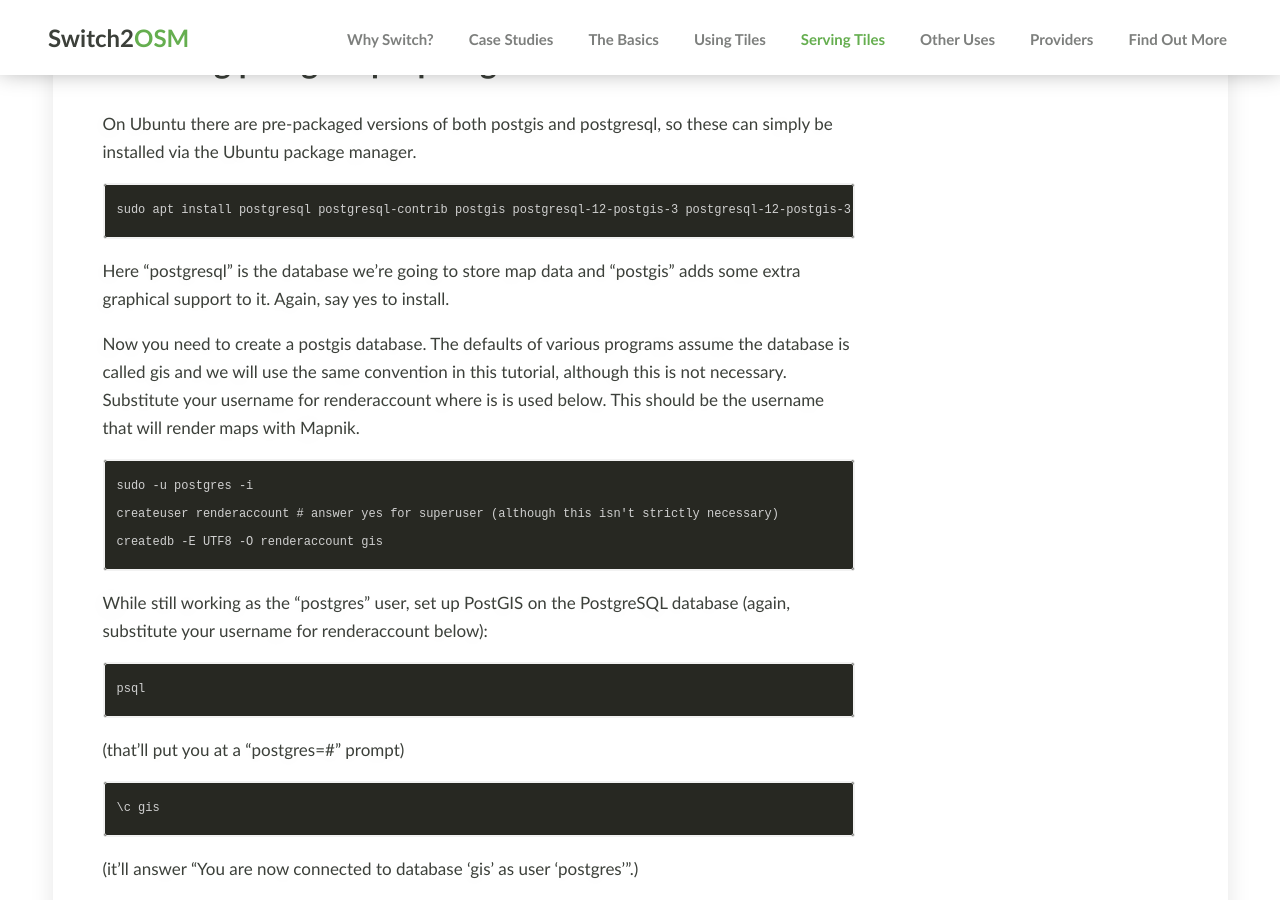
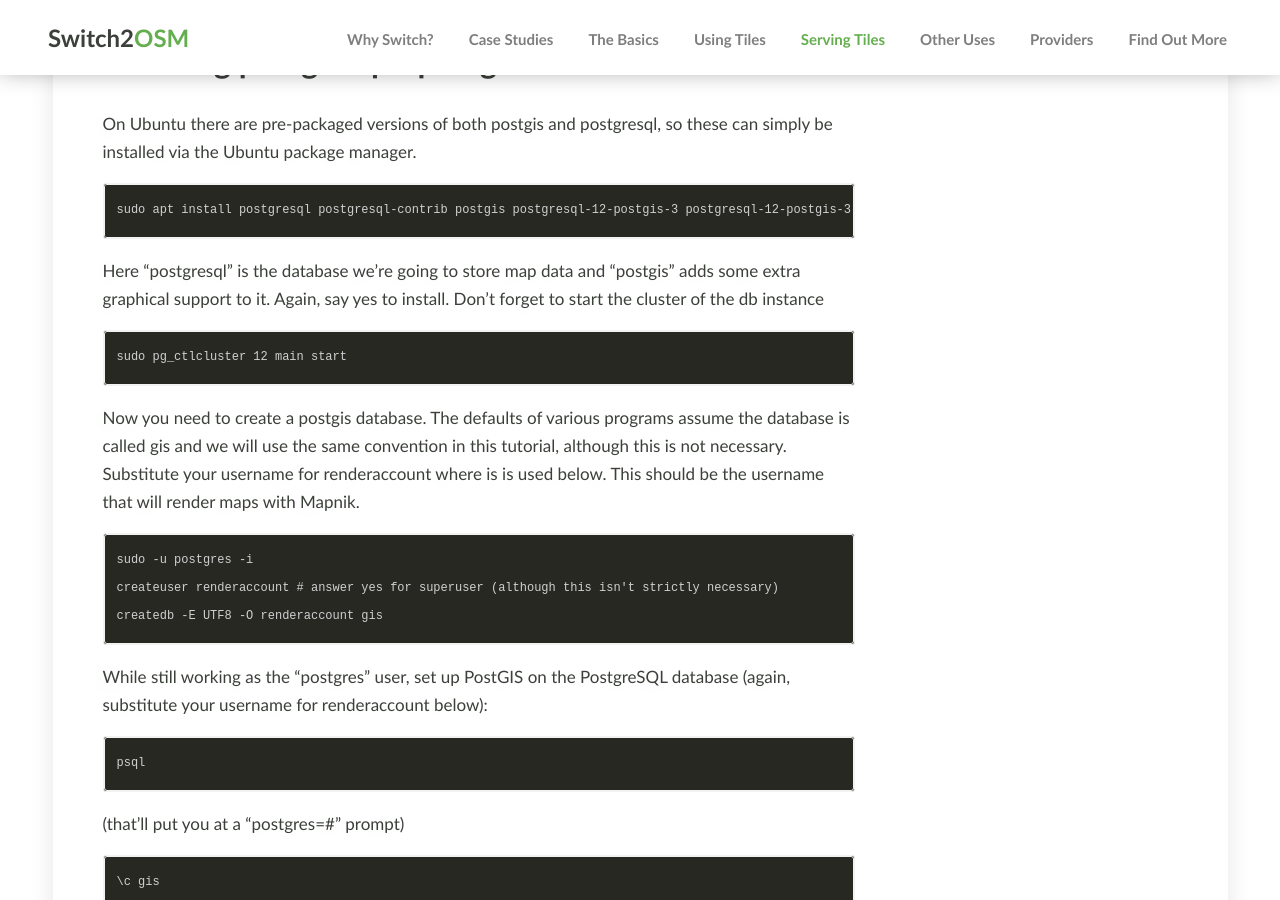
Before and after one commit to switch2osm/switch2osm, a Jekyll site: the page built from serving-tiles/manually-building-a-tile-server-20-04-lts.md, in a window 1280 px wide and 900 px high, scrolled down 1457 px. Built offline with Jekyll 4.4.1, drawn with Linux system fonts in a browser that asks for light colours; comment, search, counter and statistics services are not loaded.

Commit message:
Update manually-building-a-tile-server-20-04-lts.md
About start the cluster

```diff
--- a/serving-tiles/manually-building-a-tile-server-20-04-lts.md
+++ b/serving-tiles/manually-building-a-tile-server-20-04-lts.md
@@ -32,6 +32,9 @@ On Ubuntu there are pre-packaged versions of both postgis and postgresql, so the
     sudo apt install postgresql postgresql-contrib postgis postgresql-12-postgis-3 postgresql-12-postgis-3-scripts
 
 Here "postgresql" is the database we're going to store map data and "postgis" adds some extra graphical support to it. Again, say yes to install.
+Don't forget to start the cluster of the db instance
+
+    sudo pg_ctlcluster 12 main start
 
 Now you need to create a postgis database. The defaults of various programs assume the database is called gis and we will use the same convention in this tutorial, although this is not necessary. Substitute your username for renderaccount where is is used below. This should be the username that will render maps with Mapnik.
 
```
